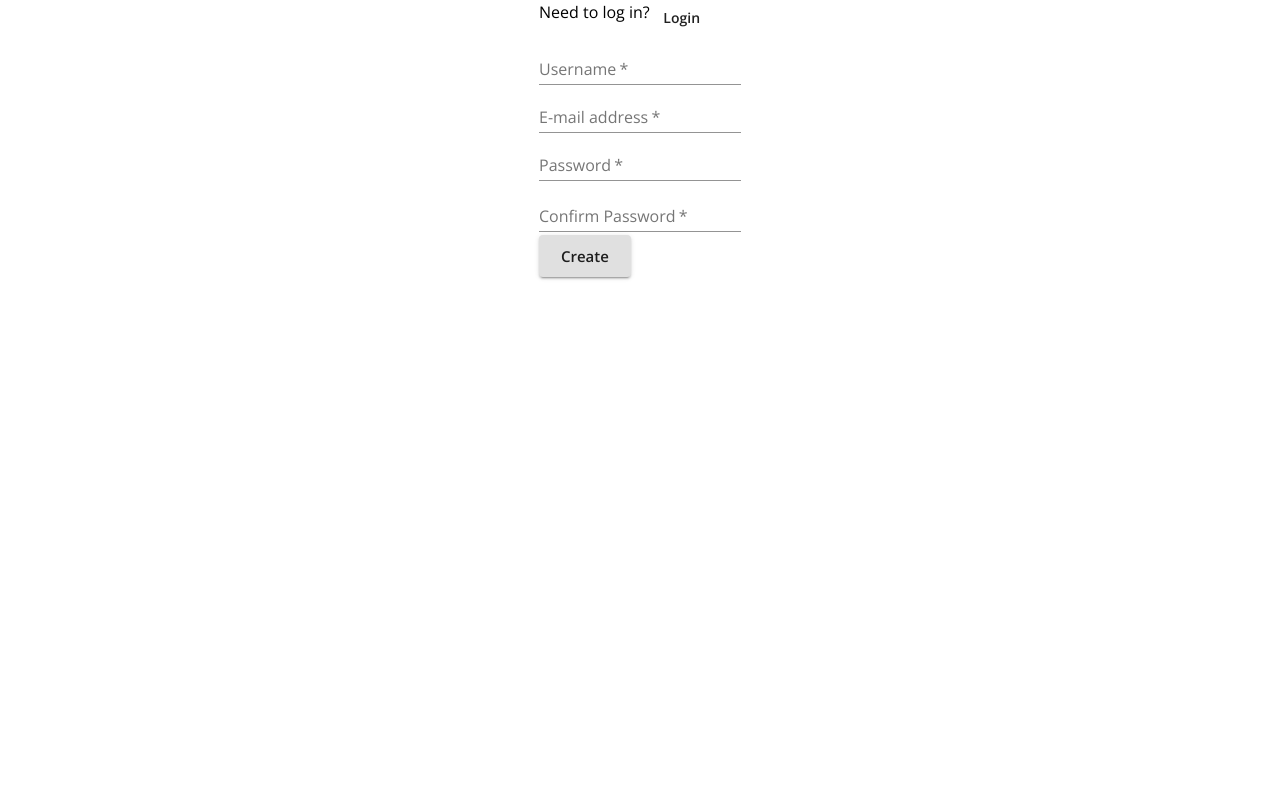
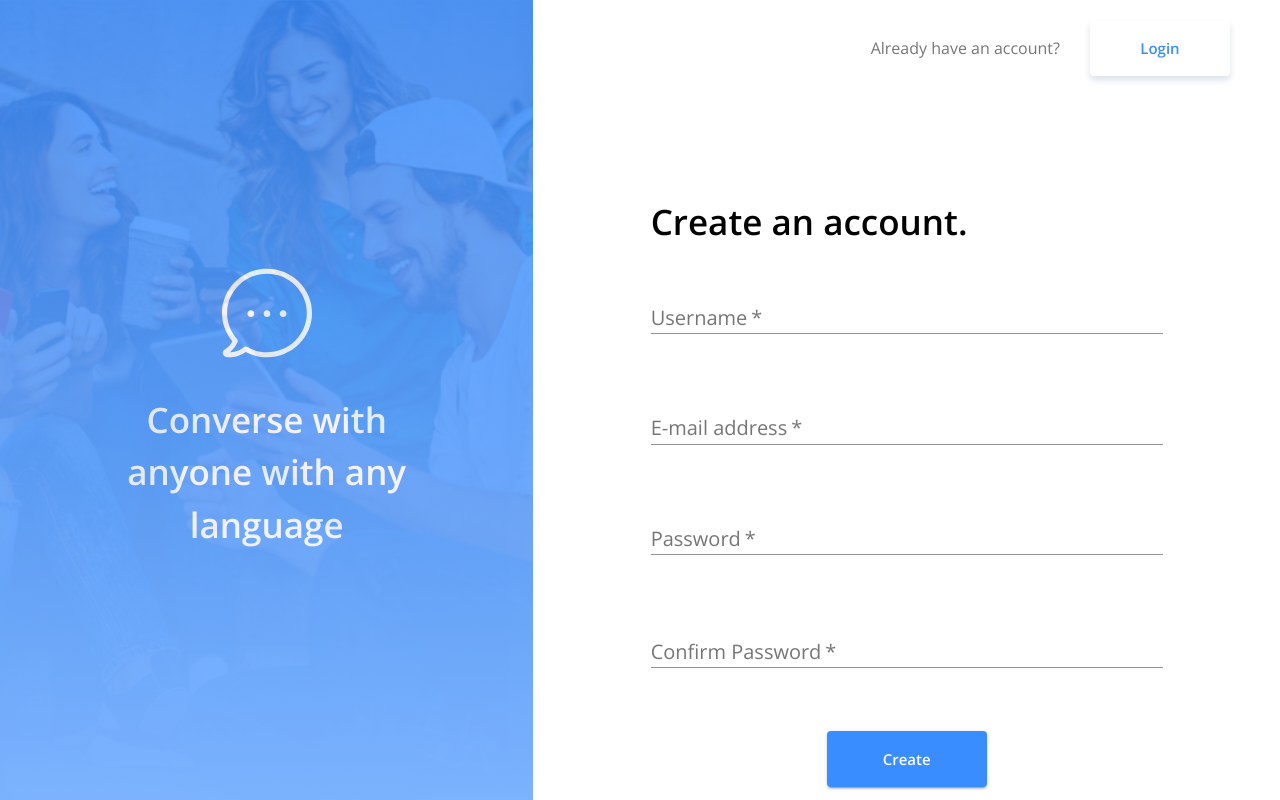
Before and after one commit to steveanthony999/ce0ae7, a React (Create React App) app in the folder client/: page / in a window 1280 px wide. Shown: the top 800 px of the page. Built offline with nearby package versions, Linux system fonts and the light colour scheme; no server answers.

Commit message:
implemented design specs

```diff
--- a/client/src/Login.js
+++ b/client/src/Login.js
@@ -1,15 +1,61 @@
 import React, { useEffect } from 'react';
-import { Link, useHistory } from 'react-router-dom';
+import { useHistory } from 'react-router-dom';
 import {
   Grid,
-  Box,
   Typography,
   Button,
   FormControl,
   TextField,
 } from '@material-ui/core';
+import { makeStyles } from '@material-ui/core/styles';
+import HeroImage from './components/HeroImage';
+
+const useStyles = makeStyles((theme) => ({
+  form: {
+    minHeight: '100vh',
+    paddingBottom: '15%',
+  },
+  input: {
+    width: '40vw',
+    marginBottom: '60px',
+    [theme.breakpoints.down('sm')]: {
+      width: '90vw',
+    },
+  },
+  top: {
+    width: '100%',
+    paddingTop: '20px',
+    paddingRight: '50px',
+    [theme.breakpoints.down('sm')]: {
+      paddingRight: '10px',
+      justifyContent: 'center',
+    },
+  },
+  button: {
+    width: '140px',
+    padding: '15px 40px ',
+    marginLeft: '30px',
+    backgroundColor: 'white',
+    boxShadow: '0px 4px 6px rgba(74, 106, 149, 0.2)',
+    [theme.breakpoints.down('sm')]: {
+      padding: '15px 30px',
+      marginLeft: '10px',
+    },
+  },
+  headerText: {
+    fontSize: 35,
+    fontWeight: 'bold',
+    marginBottom: '35px',
+    marginTop: '120px',
+  },
+  submitButton: {
+    width: '160px',
+    height: '56px',
+  },
+}));
 
 const Login = ({ user, login }) => {
+  const classes = useStyles();
   const history = useHistory();
 
   const handleLogin = async (event) => {
@@ -27,42 +73,73 @@ const Login = ({ user, login }) => {
   }, [user, history]);
 
   return (
-    <Grid container justifyContent="center">
-      <Box>
-        <Grid container item>
-          <Typography>Need to register?</Typography>
-          <Link href="/register" to="/register">
-            <Button>Register</Button>
-          </Link>
+    <Grid container>
+      <HeroImage />
+      <Grid
+        container
+        item
+        sm={12}
+        md={7}
+        justifyContent='center'
+        alignItems='flex-start'
+        className={classes.form}>
+        <Grid
+          container
+          item
+          justifyContent='flex-end'
+          alignItems='center'
+          className={classes.top}>
+          <Typography color='textSecondary'>Need to register?</Typography>
+          <Button
+            size='large'
+            color='primary'
+            className={classes.button}
+            onClick={() => history.push('/register')}>
+            Register
+          </Button>
         </Grid>
         <form onSubmit={handleLogin}>
           <Grid>
+            <Typography component='h4' className={classes.headerText}>
+              Welcome back!
+            </Typography>
             <Grid>
-              <FormControl margin="normal" required>
+              <FormControl margin='normal' required>
                 <TextField
-                  aria-label="username"
-                  label="Username"
-                  name="username"
-                  type="text"
+                  aria-label='username'
+                  label='Username'
+                  name='username'
+                  type='text'
+                  className={classes.input}
+                  inputProps={{ style: { fontSize: 18 } }}
+                  InputLabelProps={{ style: { fontSize: 20 } }}
                 />
               </FormControl>
             </Grid>
-            <FormControl margin="normal" required>
+            <FormControl margin='normal' required>
               <TextField
-                label="password"
-                aria-label="password"
-                type="password"
-                name="password"
+                label='password'
+                aria-label='password'
+                type='password'
+                name='password'
+                className={classes.input}
+                inputProps={{ style: { fontSize: 18 } }}
+                InputLabelProps={{ style: { fontSize: 20 } }}
               />
             </FormControl>
-            <Grid>
-              <Button type="submit" variant="contained" size="large">
+            <Grid container justifyContent='center'>
+              <Button
+                type='submit'
+                variant='contained'
+                size='large'
+                color='primary'
+                className={classes.submitButton}>
                 Login
               </Button>
             </Grid>
           </Grid>
         </form>
-      </Box>
+      </Grid>
     </Grid>
   );
 };
--- a/client/src/Signup.js
+++ b/client/src/Signup.js
@@ -1,16 +1,62 @@
 import React, { useState, useEffect } from 'react';
-import { Link, useHistory } from 'react-router-dom';
+import { useHistory } from 'react-router-dom';
 import {
   Grid,
-  Box,
   Typography,
   Button,
   FormControl,
   TextField,
   FormHelperText,
 } from '@material-ui/core';
+import HeroImage from './components/HeroImage';
+import { makeStyles } from '@material-ui/core/styles';
+
+const useStyles = makeStyles((theme) => ({
+  form: {
+    minHeight: '100vh',
+    paddingBottom: '15%',
+  },
+  input: {
+    width: '40vw',
+    marginBottom: '60px',
+    [theme.breakpoints.down('sm')]: {
+      width: '90vw',
+    },
+  },
+  top: {
+    width: '100%',
+    paddingTop: '20px',
+    paddingRight: '50px',
+    [theme.breakpoints.down('sm')]: {
+      paddingRight: '10px',
+      justifyContent: 'center',
+    },
+  },
+  button: {
+    width: '140px',
+    padding: '15px 40px',
+    marginLeft: '30px',
+    backgroundColor: 'white',
+    boxShadow: '0px 4px 6px rgba(74, 106, 149, 0.2)',
+    [theme.breakpoints.down('sm')]: {
+      padding: '15px 30px',
+      marginLeft: '10px',
+    },
+  },
+  headerText: {
+    fontSize: 35,
+    fontWeight: 'bold',
+    marginBottom: '35px',
+    marginTop: '120px',
+  },
+  submitButton: {
+    width: '160px',
+    height: '56px',
+  },
+}));
 
 const Signup = ({ user, register }) => {
+  const classes = useStyles();
   const history = useHistory();
 
   const [formErrorMessage, setFormErrorMessage] = useState({});
@@ -36,23 +82,48 @@ const Signup = ({ user, register }) => {
   }, [user, history]);
 
   return (
-    <Grid container justifyContent="center">
-      <Box>
-        <Grid container item>
-          <Typography>Need to log in?</Typography>
-          <Link href="/login" to="/login">
-            <Button>Login</Button>
-          </Link>
+    <Grid container>
+      <HeroImage />
+      <Grid
+        container
+        item
+        sm={12}
+        md={7}
+        justifyContent='center'
+        alignItems='flex-start'
+        className={classes.form}>
+        <Grid
+          container
+          item
+          justifyContent='flex-end'
+          alignItems='center'
+          className={classes.top}>
+          <Typography color='textSecondary'>
+            Already have an account?
+          </Typography>
+          <Button
+            size='large'
+            color='primary'
+            className={classes.button}
+            onClick={() => history.push('/login')}>
+            Login
+          </Button>
         </Grid>
         <form onSubmit={handleRegister}>
           <Grid>
+            <Typography component='h4' className={classes.headerText}>
+              Create an account.
+            </Typography>
             <Grid>
               <FormControl>
                 <TextField
-                  aria-label="username"
-                  label="Username"
-                  name="username"
-                  type="text"
+                  aria-label='username'
+                  label='Username'
+                  name='username'
+                  type='text'
+                  className={classes.input}
+                  inputProps={{ style: { fontSize: 18 } }}
+                  InputLabelProps={{ style: { fontSize: 20 } }}
                   required
                 />
               </FormControl>
@@ -60,10 +131,13 @@ const Signup = ({ user, register }) => {
             <Grid>
               <FormControl>
                 <TextField
-                  label="E-mail address"
-                  aria-label="e-mail address"
-                  type="email"
-                  name="email"
+                  label='E-mail address'
+                  aria-label='e-mail address'
+                  type='email'
+                  name='email'
+                  className={classes.input}
+                  inputProps={{ style: { fontSize: 18 } }}
+                  InputLabelProps={{ style: { fontSize: 20 } }}
                   required
                 />
               </FormControl>
@@ -71,11 +145,13 @@ const Signup = ({ user, register }) => {
             <Grid>
               <FormControl error={!!formErrorMessage.confirmPassword}>
                 <TextField
-                  aria-label="password"
-                  label="Password"
-                  type="password"
-                  inputProps={{ minLength: 6 }}
-                  name="password"
+                  aria-label='password'
+                  label='Password'
+                  type='password'
+                  inputProps={{ minLength: 6, style: { fontSize: 18 } }}
+                  name='password'
+                  className={classes.input}
+                  InputLabelProps={{ style: { fontSize: 20 } }}
                   required
                 />
                 <FormHelperText>
@@ -86,11 +162,13 @@ const Signup = ({ user, register }) => {
             <Grid>
               <FormControl error={!!formErrorMessage.confirmPassword}>
                 <TextField
-                  label="Confirm Password"
-                  aria-label="confirm password"
-                  type="password"
-                  inputProps={{ minLength: 6 }}
-                  name="confirmPassword"
+                  label='Confirm Password'
+                  aria-label='confirm password'
+                  type='password'
+                  inputProps={{ minLength: 6, style: { fontSize: 18 } }}
+                  name='confirmPassword'
+                  className={classes.input}
+                  InputLabelProps={{ style: { fontSize: 20 } }}
                   required
                 />
                 <FormHelperText>
@@ -98,12 +176,19 @@ const Signup = ({ user, register }) => {
                 </FormHelperText>
               </FormControl>
             </Grid>
-            <Button type="submit" variant="contained" size="large">
-              Create
-            </Button>
+            <Grid container justifyContent='center'>
+              <Button
+                type='submit'
+                variant='contained'
+                size='large'
+                color='primary'
+                className={classes.submitButton}>
+                Create
+              </Button>
+            </Grid>
           </Grid>
         </form>
-      </Box>
+      </Grid>
     </Grid>
   );
 };
--- /dev/null
+++ b/client/src/components/HeroImage.js
@@ -0,0 +1,56 @@
+import React from 'react';
+import { Grid, Typography } from '@material-ui/core';
+import { makeStyles } from '@material-ui/core/styles';
+
+const useStyles = makeStyles((theme) => ({
+  image: {
+    minHeight: '100vh',
+    backgroundImage: 'url("/assets/bg-img.png")',
+    backgroundSize: 'cover',
+    backgroundPosition: 'center',
+    [theme.breakpoints.down('sm')]: {
+      display: 'none',
+    },
+  },
+  overlay: {
+    width: '100%',
+    height: '100%',
+    background: 'linear-gradient(#3A8DFF, #86B9FF)',
+    opacity: 0.85,
+    paddingLeft: '20%',
+    paddingRight: '20%',
+    paddingBottom: '30%',
+  },
+  heading: {
+    color: 'white',
+    fontSize: 25,
+    fontWeight: 'bold',
+    marginTop: '10%',
+    [theme.breakpoints.up('sm')]: {
+      fontSize: 35,
+    },
+  },
+}));
+
+const HeroImage = () => {
+  const classes = useStyles();
+
+  return (
+    <Grid item xs={5} className={classes.image}>
+      <Grid
+        container
+        direction='column'
+        justifyContent='center'
+        alignItems='center'
+        className={classes.overlay}>
+        <Grid>
+          <img src='/assets/bubble.svg' alt='chat bubble' width='90px' />
+        </Grid>
+        <Typography align='center' className={classes.heading}>
+          Converse with anyone with any language
+        </Typography>
+      </Grid>
+    </Grid>
+  );
+};
+export default HeroImage;
```
Also changed, not shown: client/public/assets/bg-img.png (added), client/public/assets/bubble.svg (added).
